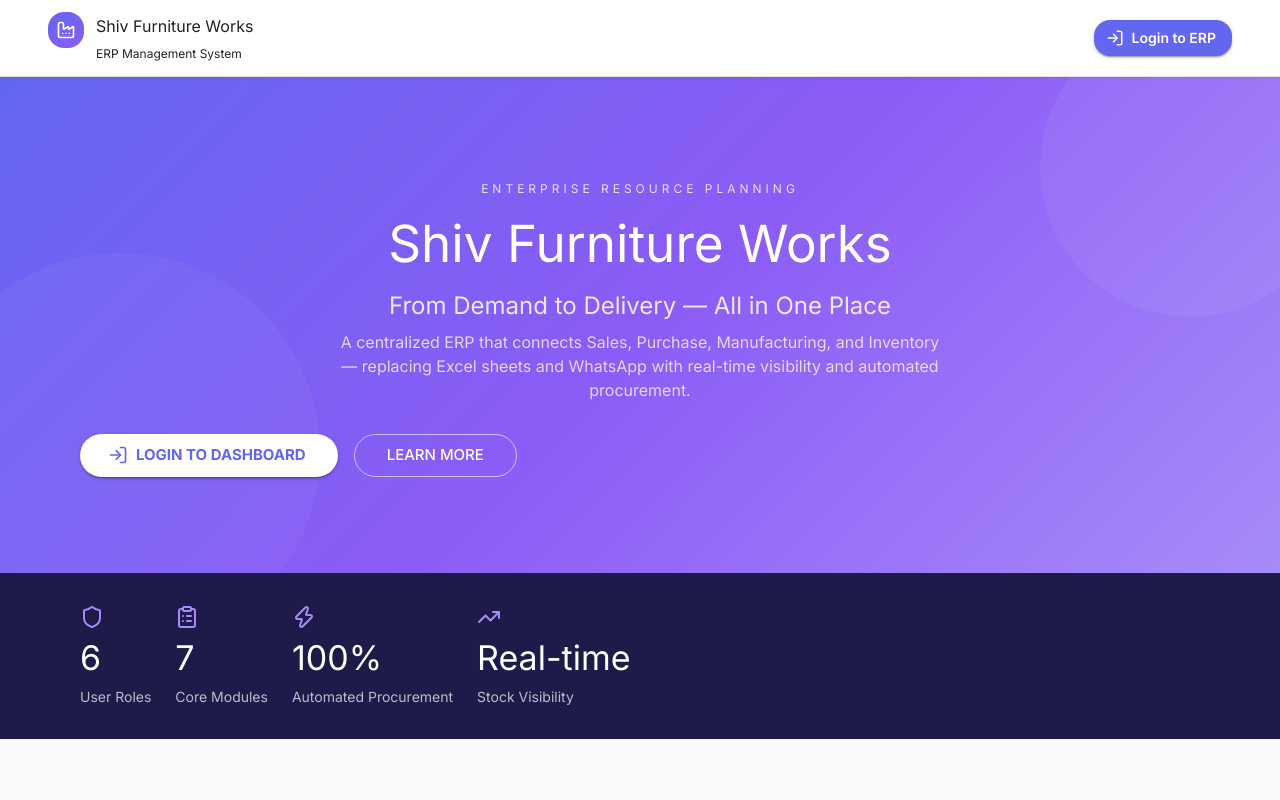
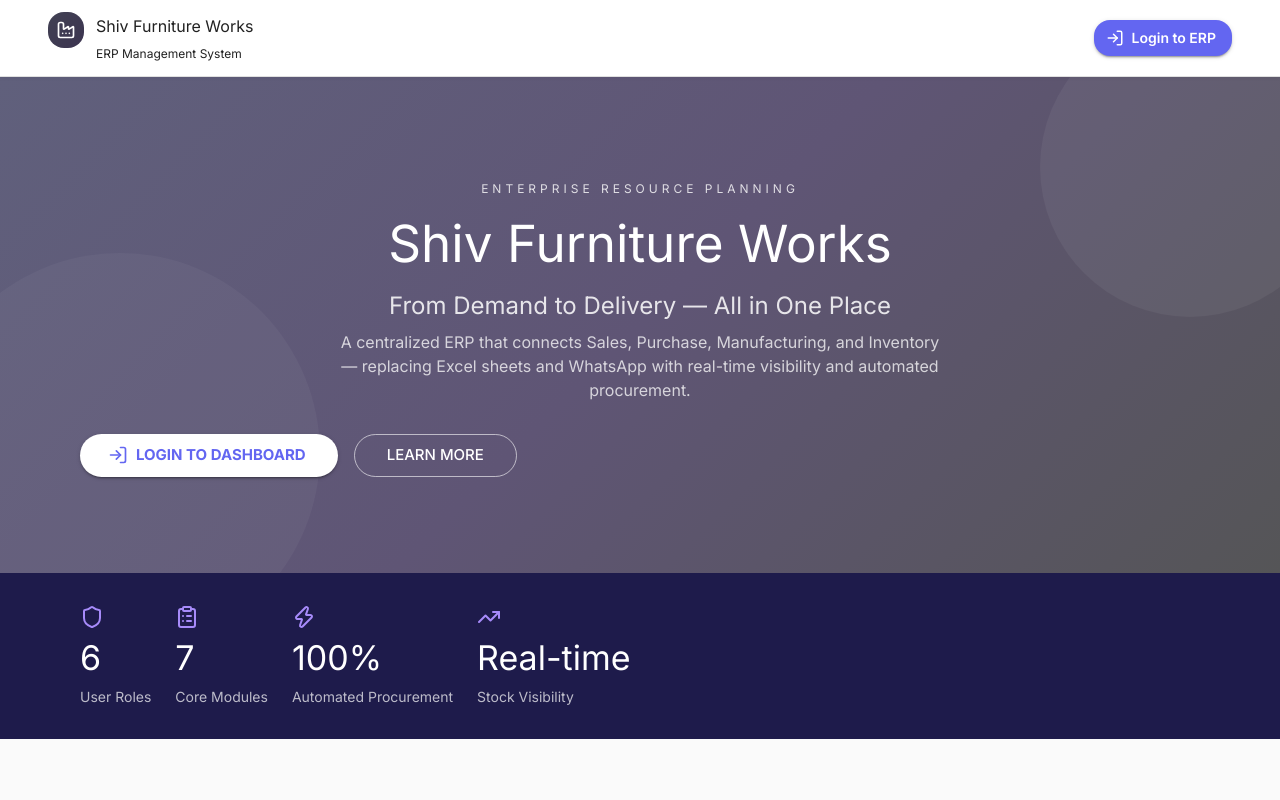
Before and after one commit to Khushitiwari/Mini_ERP, a React (Vite) app in the folder frontend/: page / in a window 1280 px wide. Shown: the top 800 px of the page. Built offline with nearby package versions, Linux system fonts and the light colour scheme.

Commit message:
landingpage UI improved

```diff
--- a/frontend/src/pages/Landing.jsx
+++ b/frontend/src/pages/Landing.jsx
@@ -39,7 +39,7 @@ export default function Landing() {
               width: 36,
               height: 36,
               borderRadius: 2,
-              background: 'linear-gradient(135deg, #6366f1, #8b5cf6)',
+              background: 'linear-gradient(135deg,rgb(65, 65, 83),rgb(60, 52, 80))',
               display: 'flex',
               alignItems: 'center',
               justifyContent: 'center',
@@ -68,7 +68,7 @@ export default function Landing() {
 
       <Box
         sx={{
-          background: 'linear-gradient(135deg, #6366f1 0%, #8b5cf6 50%, #a78bfa 100%)',
+          background: 'linear-gradient(135deg,rgb(96, 96, 124) 0%,rgb(95, 85, 117) 50%,rgb(85, 85, 87) 100%)',
           color: 'white',
           px: { xs: 3, md: 10 },
           py: { xs: 8, md: 12 },
```
